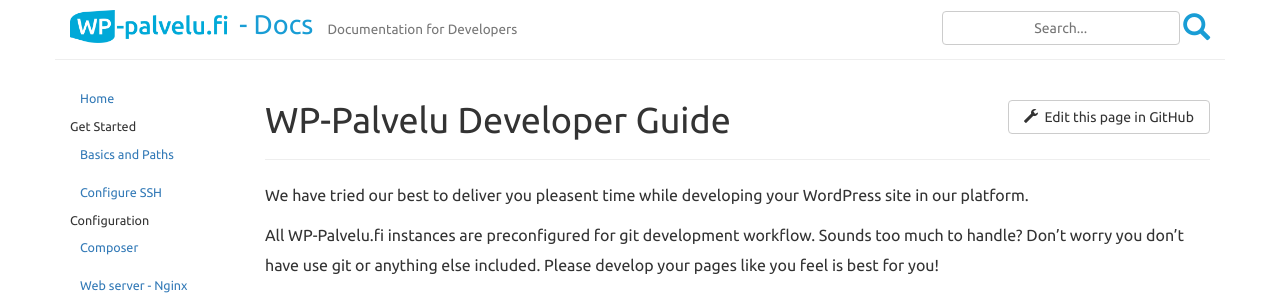
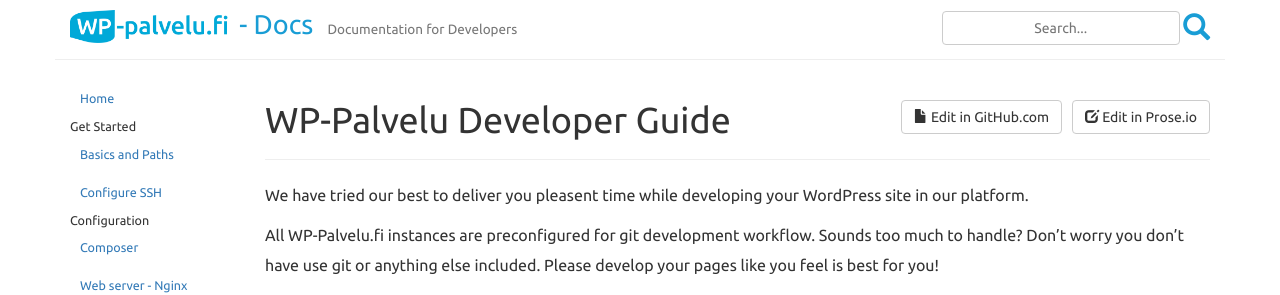
Before and after one commit to Seravo/docs, a Jekyll site: the page built from index.md, in a window 1280 px wide. Shown: the top 295 px of the page. Built offline with Jekyll 4.4.1, drawn with Linux system fonts in a browser that asks for light colours; nearby versions of some CDN libraries; Markdown is read by kramdown in place of the engine named in the settings; some of the changed lines change nothing that is shown.

Commit message:
Added prose.io edit links

```diff
--- a/_config.yml
+++ b/_config.yml
@@ -7,7 +7,8 @@ footer_title: WP-Palvelu.fi
 
 # Link to Github repo
 # This is used in editing links
-github_url: https://github.com/WP-Palvelu/developer-documentation
+github:
+    repo: WP-Palvelu/developer-documentation
 
 # if you wish to integrate disqus on pages set your shortname here
 disqus_shortname: ''
@@ -41,15 +42,17 @@ sections: [
 # path (e.g. on GitHub pages) leave off the trailing slash, e.g. /my-project
 baseurl: ''
 
-url: http://docs.wp-palvelu.fi
+# This is used in <meta> og fields
+siteurl: http://docs.wp-palvelu.fi
 
 # Use sass from assets folder
 sass:
   sass_dir: /assets/_sass
   style: :compressed
 
+# Additional gems to use
 gems:
-  - jekyll-sitemap
+  - jekyll-sitemap # Generates sitemaps for Google
 
 # Dates are not included in permalinks
 permalink: /:categories/:title/
@@ -76,3 +79,47 @@ redcarpet:
         'tables',
         'hardwrap'
     ]
+
+##
+# Prose settings
+##
+prose:
+  rooturl: '_posts'
+  siteurl: 'http://docs.wp-palvelu.fi'
+  media: 'media'
+  ignore:
+    - _config.yml
+    - /_layouts
+    - /_includes
+    - assets
+    - /bin
+    - /_pages
+    - CNAME
+    - search.json
+    - bower.json
+  metadata:
+    _posts:
+      - name: "layout"
+        field:
+          element: "hidden"
+          value: "blog"
+      - name: "tags"
+        field:
+          element: "multiselect"
+          label: "Add Tags"
+          placeholder: "Choose Tags"
+          options:
+            - name: "Apples"
+              value: "apples"
+            - name: "Bananas"
+              value: "bananas"
+    _posts/static:
+      - name: "layout"
+        field:
+          element: "hidden"
+          value: "page"
+      - name: "permalink"
+        field:
+          element: "text"
+          label: "Permalink"
+          value: ""
--- a/_includes/head.html
+++ b/_includes/head.html
@@ -5,9 +5,9 @@
 
     <link rel="icon" href="/images/favicon.png">
 
-    <meta property='og:image' content="{{ site.url }}/images/wp-palvelu-logo.png"/>
-    <meta property='og:url' content="{{site.url}}{% if page.url %}{{page.url}}{% endif%}">
-    <link rel="image_src" href="{{ site.url }}/images/wp-palvelu-logo.png" / >
+    <meta property='og:image' content="{{ site.siteurl }}/images/wp-palvelu-logo.png"/>
+    <meta property='og:url' content="{{site.siteurl}}{% if page.siteurl %}{{page.siteurl}}{% endif%}">
+    <link rel="image_src" href="{{ site.siteurl }}/images/wp-palvelu-logo.png" / >
 
     <title>{{ site.title }}{% if page.title %} : {{ page.title }}{% endif %}</title>
     <meta name="description" content="{{ site.subtitle }}">
--- a/_includes/header.html
+++ b/_includes/header.html
@@ -1,6 +1,6 @@
 <div class="row header-bar">
   <div class="col-md-8 col-sm-8">
-    <h4><a class="brand" href="{{ site.baseurl }}/"><img class="logo" src="{{ site.url }}/images/wp-palvelu-logo.png"> - Docs</a>
+    <h4><a class="brand" href="{{ site.baseurl }}/"><img class="logo" src="{{ site.baseurl }}/images/wp-palvelu-logo.png"> - Docs</a>
         {% if site.subtitle %}<small>{{ site.subtitle }}</small>{% endif %}
     </h4>
   </div>
--- a/_layouts/default.html
+++ b/_layouts/default.html
@@ -2,7 +2,7 @@
 <html>
     {% include head.html %}
     <body>
-    <a class="fork-me-in-github show-in-fullscreen" href="{{site.github_url}}"><img style="z-index: 1000; position: absolute; top: 0; left: 0; border: 0;" src="{{site.baseurl}}/images/fork-me-left-orange.png" height="125" width="125" alt="Fork me on GitHub" data-canonical-src="https://s3.amazonaws.com/github/ribbons/forkme_right_orange_ff7600.png"></a>
+    <a class="fork-me-in-github show-in-fullscreen" href="{{site.github_url}}"><img style="z-index: 1000; position: absolute; top: 0; left: 0; border: 0;" src="{{site.baseurl}}/images/fork-me-left-orange.png" height="125" width="125" alt="Fork me on GitHub" data-canonical-src="https://s3.amazonaws.com/github/ribbons/forkme_left_orange_ff7600.png"></a>
 
         <div class="container">
             <div class="row">
--- a/_layouts/page.html
+++ b/_layouts/page.html
@@ -4,13 +4,18 @@ layout: default
 
 <div class="page-header">
       <div class="row">
-        <div class="col-md-9">
+        <div class="col-md-7">
           <h1>{{ page.title }}
               {% if page.subtitle %}<small>{{ page.subtitle }}</small>{% endif %}
           </h1>
         </div>
-        <div class="col-md-3">
-          <a href="{{site.github_url}}/edit/gh-pages/{{page.path}}" class="edit-this-in-github btn btn-default pull-right-md pull-left-sm"><i class="glyphicon glyphicon-wrench"></i> &nbsp;Edit this page in GitHub</a>
+        <div class="col-md-5 edit-buttons">
+          <a href="http://prose.io/#{{site.github.repo}}/edit/gh-pages/{{page.path}}" class="btn btn-default pull-right-md pull-left-sm">
+            <i class="glyphicon glyphicon-edit"></i> Edit in Prose.io
+          </a>
+          <a href="https://github.com/{{site.github.repo}}/edit/gh-pages/{{page.path}}" class="btn btn-default pull-right-md pull-left-sm">
+            <i class="glyphicon glyphicon-file"></i> Edit in GitHub.com
+          </a>
         </div>
       </div>
 </div>
--- a/assets/main.scss
+++ b/assets/main.scss
@@ -97,6 +97,10 @@ body {
         margin-top: 0;
     }
 
+    > .page-header .edit-buttons a {
+        margin-left: 10px;
+    }
+
     p {
         line-height: 30px;
         font-size: 16px;
@@ -139,7 +143,7 @@ body {
     .pull-left-sm {
         float: left;
     }
-    .edit-this-in-github {
+    .page-header .edit-buttons {
         margin-top: 10px;
     }
 
```
